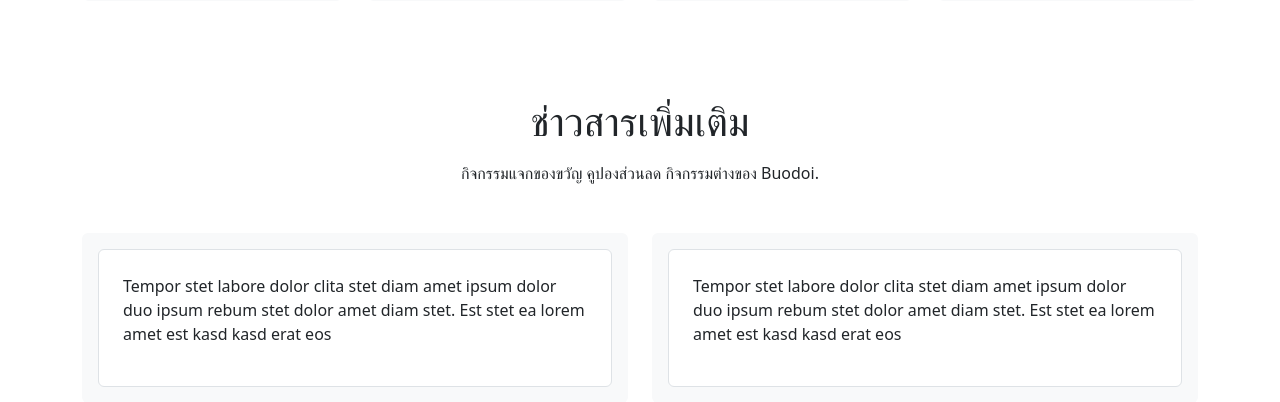
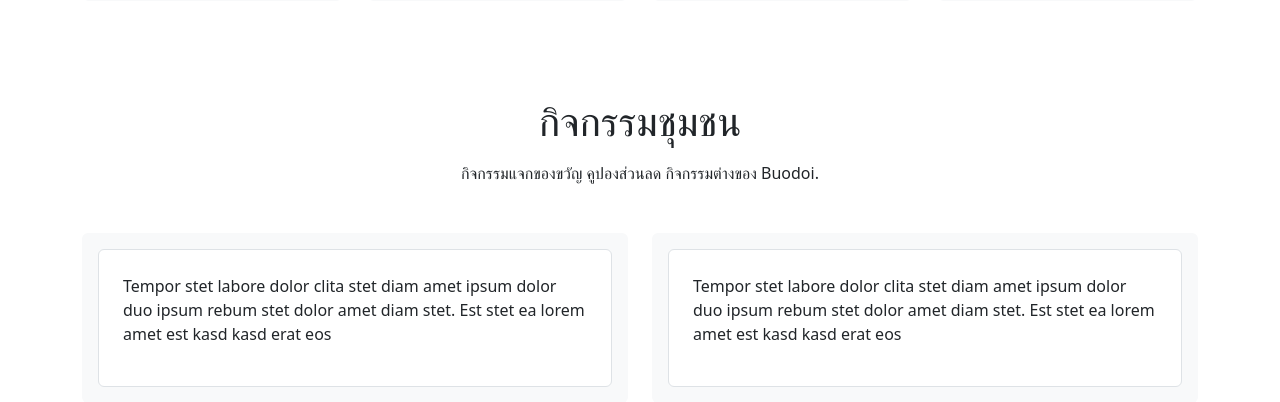
Before and after one commit to Khanchit202/git-baanbuadoi-project, a PHP site: page / in a window 1280 px wide. Shown: the part 3113-3515 px from the top of the page. Run offline with PHP 8.4, Linux system fonts and the light colour scheme; some libraries are stand-ins or nearby versions.

Commit message:
แก้ไข้ส่วน index กิจกรรมชุมชน

```diff
--- a/index.php
+++ b/index.php
@@ -283,7 +283,7 @@
         <div class="container-xxl py-5">
             <div class="container">
                 <div class="text-center mx-auto mb-5 wow fadeInUp" data-wow-delay="0.1s" style="max-width: 600px;">
-                    <h1 class="mb-3">ช่าวสารเพิ่มเติม</h1>
+                    <h1 class="mb-3">กิจกรรมชุมชน</h1>
                     <p >กิจกรรมแจกของขวัญ คูปองส่วนลด กิจกรรมต่างของ Buodoi.</p>
                 </div>
                 <div class="owl-carousel testimonial-carousel wow fadeInUp" data-wow-delay="0.1s">
```
